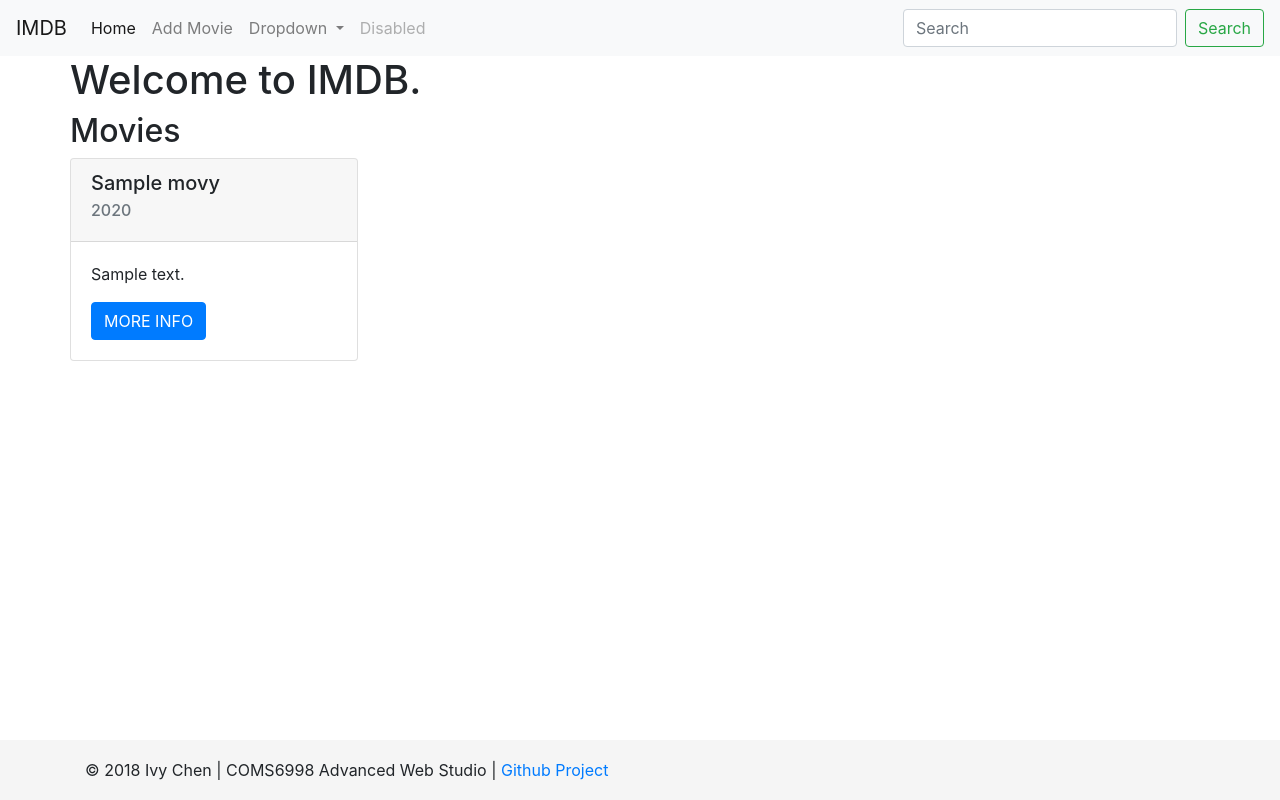
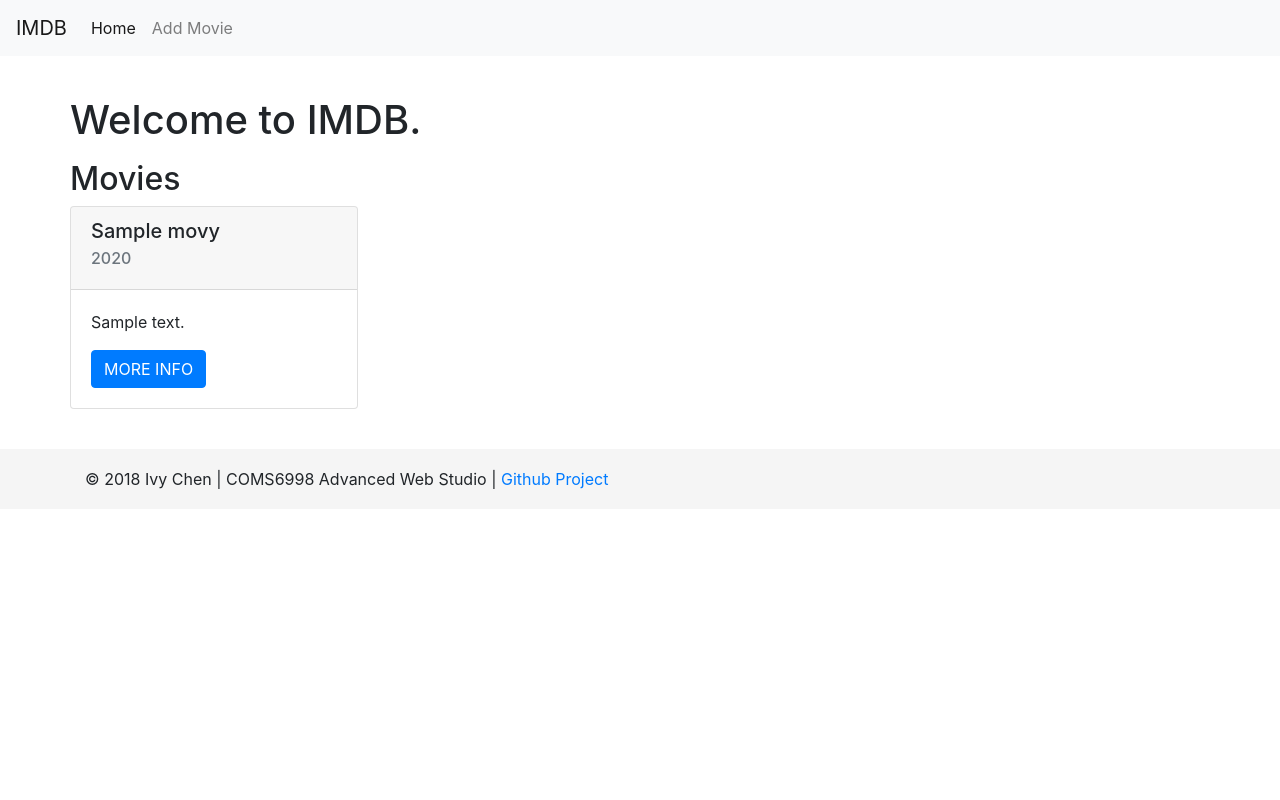
Before and after one commit to ivychen/COMS6998-AdvWebStudio, a Flask app: template Assignments/imdb/templates/main.html in a window 1280 px wide. Run offline with Flask 2, Linux system fonts and the light colour scheme; the template is opened without the code that fills it: most values are stand-ins (such as "Sample title", 1, 10 or a date in 2020); parts of the project's set-up code (start-up, migrations or seed data) failed here and were passed over; some libraries are stand-ins or nearby versions.

Commit message:
Wrapped up low level goals

```diff
--- a/Assignments/imdb/app.py
+++ b/Assignments/imdb/app.py
@@ -43,9 +43,6 @@ def save():
         # data = request.args
         # data = request.get_json(force=True)
 
-        print("Creating new movie")
-        print(request.form)
-
         cast = list(request.form['cast'].split('\n'))
         movies.addMovie(title=request.form['title'], year=request.form['year'], desc=request.form['description'], cast=cast)
         # db.session.add(newMovie)
@@ -55,6 +52,13 @@ def save():
 
     return redirect('/addMovie')
 
+@app.route('/deleteMovie', methods=['POST', 'GET'])
+def delete():
+    if request.method == 'POST':
+        id = request.form['id']
+        movies.deleteMovie(id)
+
+    return redirect('/')
 
 if __name__ == '__main__':
     app.run(debug=True)
--- a/Assignments/imdb/static/css/main.css
+++ b/Assignments/imdb/static/css/main.css
@@ -1,14 +1,32 @@
 .footer {
-  position: absolute;
+  position: relative;
   bottom: 0;
   width: 100%;
-  height: 60px;
   line-height: 60px;
   background-color: #f5f5f5;
 }
 
 .card-grid {
-  display:  flex;
+  display: flex;
   justify-content: space-between;
-  flex-wrap:  wrap;
+  flex-wrap: wrap;
 }
+
+.card-grid .card {
+  margin-right: auto;
+  margin-bottom: 1rem;
+}
+
+.page-header {
+  margin-top: 1rem;
+  margin-bottom: 1rem;
+}
+
+body > .container {
+  margin-top: 1.5rem;
+  margin-bottom: 1.5rem;
+}
+
+.movie {
+  margin-bottom: 2rem;
+}
--- /dev/null
+++ b/Assignments/imdb/static/css/main.scss
@@ -0,0 +1,34 @@
+.footer {
+  position: relative;
+  bottom: 0;
+  width: 100%;
+  // height: 60px;
+  line-height: 60px;
+  background-color: #f5f5f5;
+}
+
+.card-grid {
+  display:  flex;
+  justify-content: space-between;
+  flex-wrap:  wrap;
+
+  .card {
+    margin-right: auto;
+    margin-bottom: 1rem;
+  }
+}
+
+.page-header {
+  margin-top: 1rem;
+  margin-bottom: 1rem;
+}
+
+body > .container {
+  margin-top: 1.5rem;
+  margin-bottom: 1.5rem;
+}
+
+
+.movie {
+  margin-bottom: 2rem;
+}
--- a/Assignments/imdb/templates/addMovie.html
+++ b/Assignments/imdb/templates/addMovie.html
@@ -4,7 +4,7 @@
 {% block body %}
   {% block content %}
     <div>
-      <h2>Add Movie</h2>
+      <h1 class="page-header">Add Movie</h1>
 
       <form action="/saveMovie" method="POST">
         <div class="form-group">
@@ -17,11 +17,11 @@
         </div>
         <div class="form-group">
           <label for="description">Description</label>
-          <textarea name="description" class="form-control" id="description" rows="3">Movie description</textarea>
+          <textarea name="description" class="form-control" id="description" rows="3" placeholder="Movie description"></textarea>
         </div>
         <div class="form-group">
           <label for="cast">Cast</label>
-          <textarea name="cast" class="form-control" id="cast" rows="3">Cast</textarea>
+          <textarea name="cast" class="form-control" id="cast" rows="3" placeholder="Cast"></textarea>
           <small id="emailHelp" class="form-text text-muted">Please enter one cast member per line.</small>
         </div>
         <button type="submit" class="btn btn-primary">Submit</button>
--- a/Assignments/imdb/templates/base.html
+++ b/Assignments/imdb/templates/base.html
@@ -39,7 +39,7 @@
         <li class="nav-item">
           <a class="nav-link" href="/addMovie">Add Movie</a>
         </li>
-        <li class="nav-item dropdown">
+        <!-- <li class="nav-item dropdown">
           <a class="nav-link dropdown-toggle" href="#" id="navbarDropdown" role="button" data-toggle="dropdown" aria-haspopup="true" aria-expanded="false">
             Dropdown
           </a>
@@ -52,12 +52,12 @@
         </li>
         <li class="nav-item">
           <a class="nav-link disabled" href="#">Disabled</a>
-        </li>
+        </li> -->
       </ul>
-      <form class="form-inline my-2 my-lg-0">
+      <!-- <form class="form-inline my-2 my-lg-0">
         <input class="form-control mr-sm-2" type="search" placeholder="Search" aria-label="Search">
         <button class="btn btn-outline-success my-2 my-sm-0" type="submit">Search</button>
-      </form>
+      </form> -->
     </div>
   </nav>
 
--- a/Assignments/imdb/templates/main.html
+++ b/Assignments/imdb/templates/main.html
@@ -6,7 +6,7 @@
 
   {% block content %}
   <div class="row">
-    <h1>Welcome to IMDB.</h1>
+    <h1 class="page-header">Welcome to IMDB.</h1>
   </div>
   <div class="row">
     <h2>Movies</h2>
```
Also changed, not shown: Assignments/imdb/data.py (+7 -3 lines), Assignments/imdb/templates/movie.html (+9 -1 lines), Assignments/imdb/static/js/main.js (added), 1 other file.
